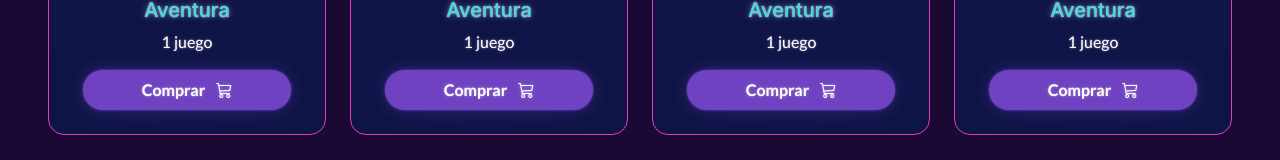
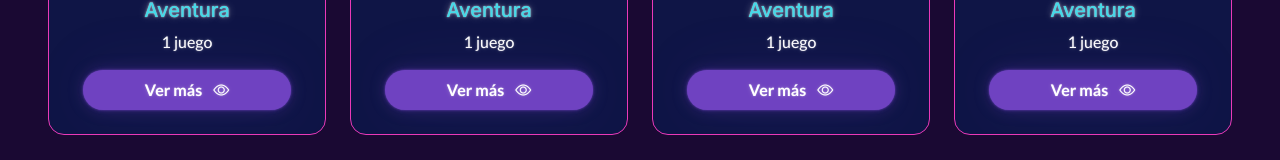
Before and after one commit to nachodev2/rollingGaming, a React (Vite) app: page / in a window 1280 px wide. Shown: the part 143-303 px from the top of the page. Built offline with nearby package versions, Linux system fonts and the light colour scheme.

Commit message:
Modifiqué el botón de la card de categorías

```diff
--- a/src/components/pages/producto/CardCategorias.jsx
+++ b/src/components/pages/producto/CardCategorias.jsx
@@ -11,7 +11,7 @@ import { Card, Button } from 'react-bootstrap';
               1 juego
             </Card.Text>
             <div className="d-flex justify-content-center">
-              <Button className='rounded-5 fw-bold py-2 btn-card'>Comprar <i class="bi bi-cart3 ms-2"></i></Button>
+              <Button className='rounded-5 fw-bold py-2 btn-card'>Ver más <i className="bi bi-eye ms-2"></i></Button>
             </div>
           </Card.Body>
         </Card>
```
